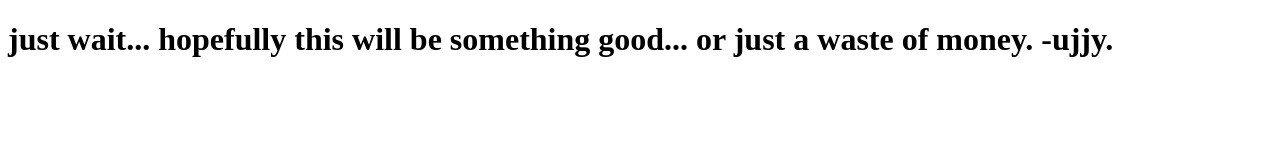
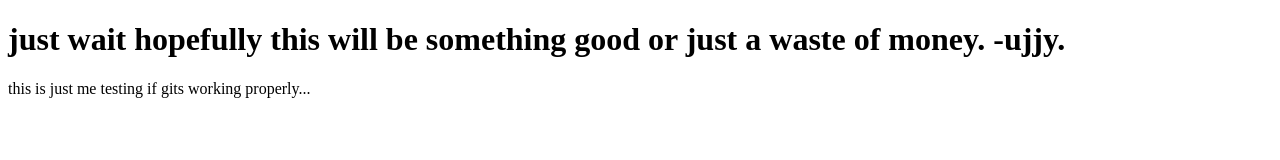
Before and after one commit to u-jjy/forgotmysemicolon, a plain HTML site: page index.html in a window 1280 px wide. Drawn offline with Linux system fonts and the light colour scheme.

Commit message:
Quick test to see if git is working

```diff
--- a/index.html
+++ b/index.html
@@ -5,5 +5,6 @@
 </head>
 
 <body>
-  <h1>just wait... hopefully this will be something good... or just a waste of money. -ujjy.</h1>
+  <h1>just wait hopefully this will be something good or just a waste of money. -ujjy.</h1>
+  <p>this is just me testing if gits working properly...</p>
 </body>
```
